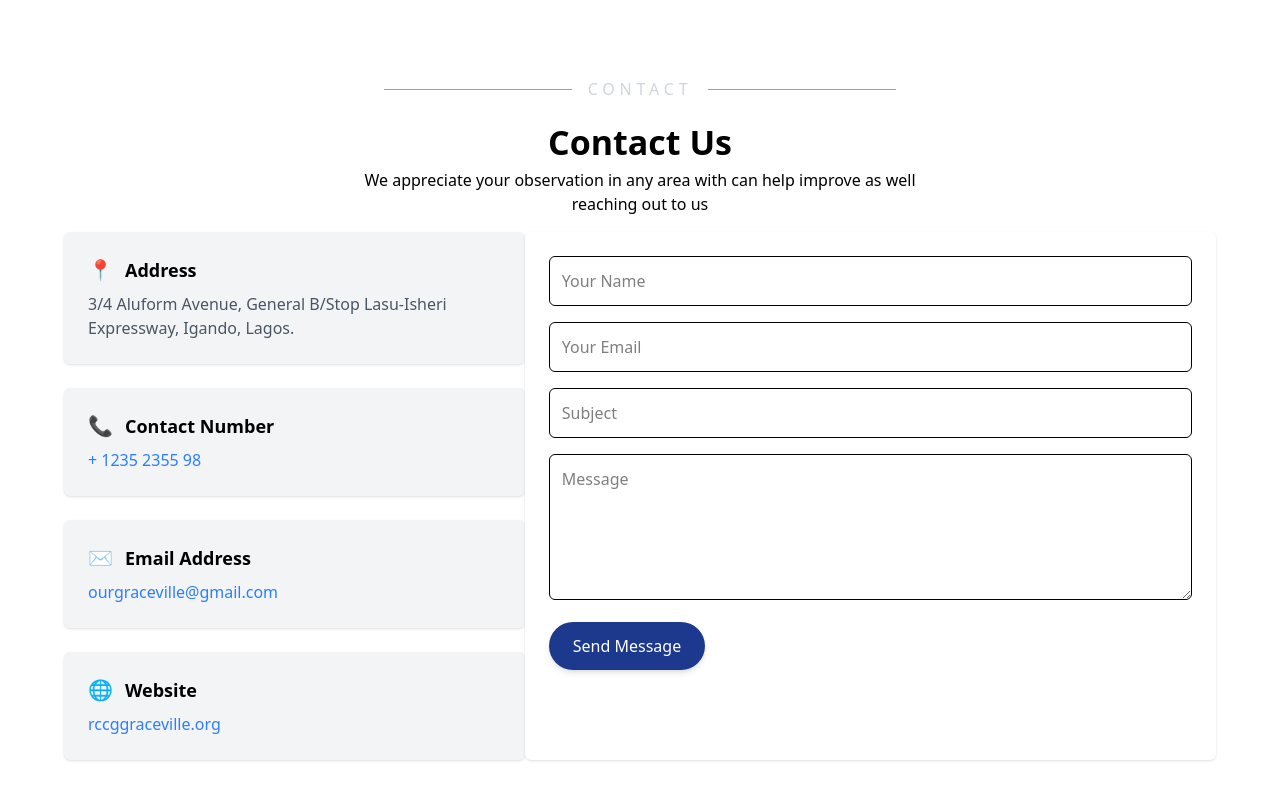
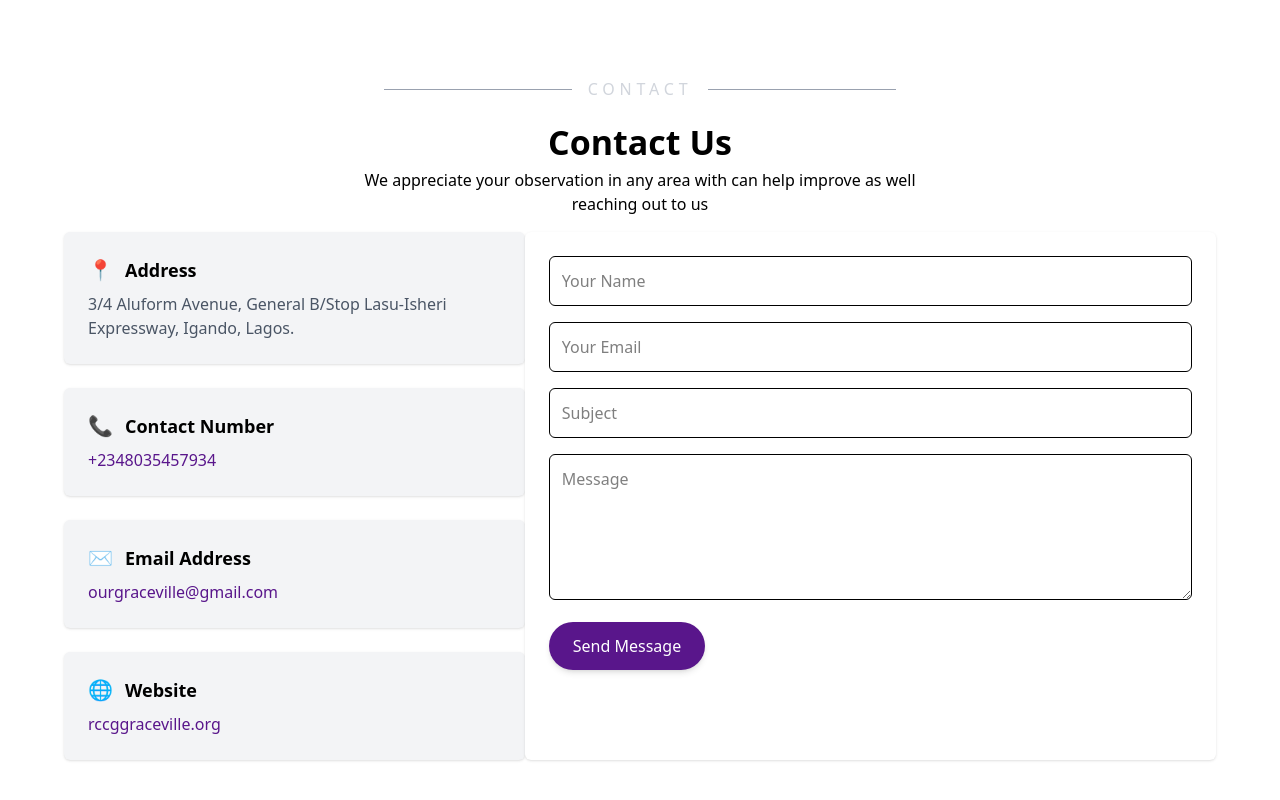
Before and after one commit to UnlimitedDAPPY/graceville, a React (Vite) app: page / in a window 1280 px wide. Shown: the part 4086-4886 px from the top of the page. Built offline with nearby package versions, Linux system fonts and the light colour scheme.

Commit message:
color change

```diff
--- a/src/components/Contact.tsx
+++ b/src/components/Contact.tsx
@@ -78,7 +78,7 @@ const Contact = () => {
               <span className="text-yellow-500 text-xl">📞</span>
               <h3 className="text-lg font-semibold">Contact Number</h3>
             </div>
-            <p className="mt-2 text-blue-500 font-medium">+ 1235 2355 98</p>
+            <p className="mt-2 text-purple-900 font-medium">+2348035457934</p>
           </div>
 
           {/* Email */}
@@ -87,7 +87,7 @@ const Contact = () => {
               <span className="text-yellow-500 text-xl">✉️</span>
               <h3 className="text-lg font-semibold">Email Address</h3>
             </div>
-            <p className="mt-2 text-blue-500 font-medium">ourgraceville@gmail.com</p>
+            <p className="mt-2 text-purple-900 font-medium">ourgraceville@gmail.com</p>
           </div>
 
           {/* Website */}
@@ -96,7 +96,7 @@ const Contact = () => {
               <span className="text-yellow-500 text-xl">🌐</span>
               <h3 className="text-lg font-semibold">Website</h3>
             </div>
-            <p className="mt-2 text-blue-500 font-medium">rccggraceville.org</p>
+            <p className="mt-2 text-purple-900 font-medium">rccggraceville.org</p>
           </div>
         </div>
 
@@ -125,7 +125,7 @@ const Contact = () => {
             ></textarea>
             <button
               type="submit"
-              className="bg-blue-900 text-white font-medium px-6 py-3 rounded-full shadow-md hover:bg-blue-500 transition"
+              className="bg-purple-900 text-white font-medium px-6 py-3 rounded-full shadow-md hover:bg-red-600 transition"
             >
               Send Message
             </button>
```
